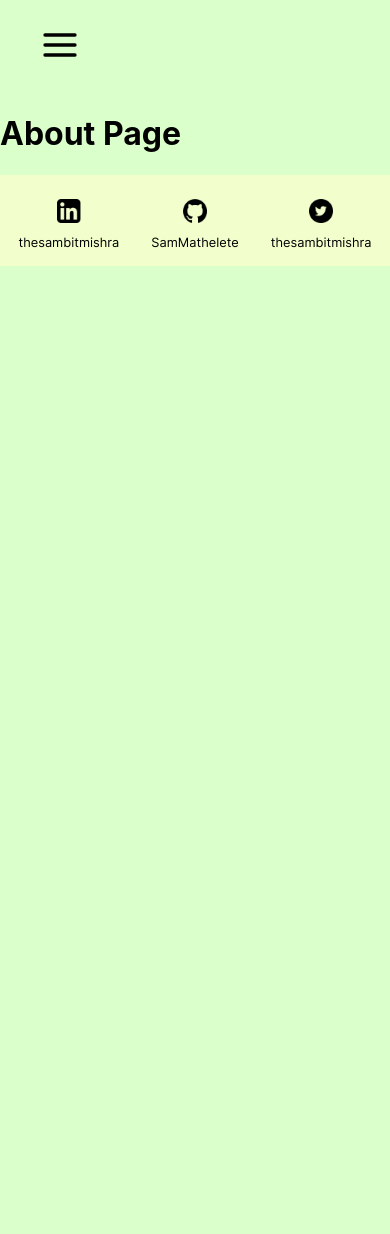
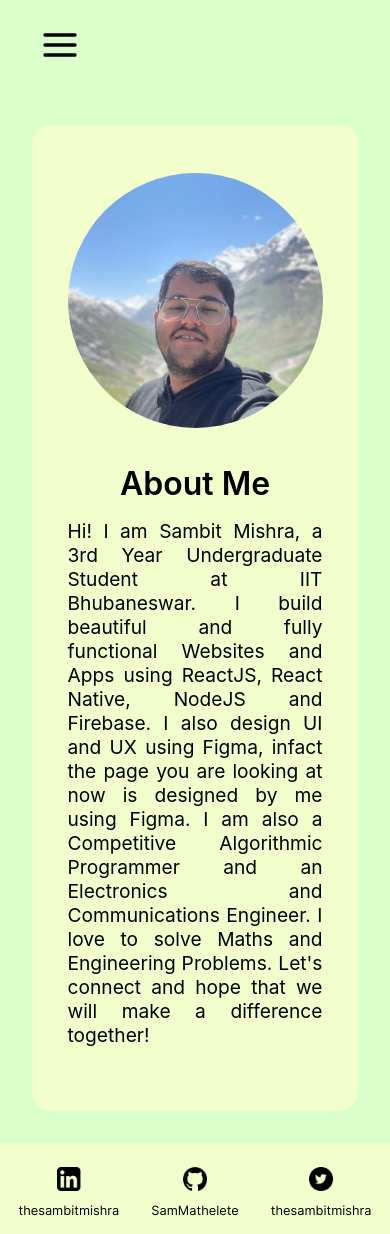
Before and after one commit to SamMathelete/sambitmishra, a Next.js app: page /about in a window 390 px wide. Before the commit the page ends 844 px from the top, so only its background shows below. Built offline with nearby package versions, Linux system fonts and the light colour scheme.

Commit message:
Added TextBox Component and Changed About Page

```diff
--- /dev/null
+++ b/components/UI/TextBox.module.css
@@ -0,0 +1,69 @@
+.box {
+    display: flex;
+    width: auto;
+    height: auto;
+    flex-direction: row-reverse;
+    flex-wrap: wrap;
+    align-items: center;
+    justify-content: space-between;
+    padding-left: 5%;
+    padding-right: 5%;
+    padding-top: 2rem;
+    padding-bottom: 2rem;
+    margin: 2rem;
+    border-radius: 20px;
+    background-color: #f2ffcd;
+}
+
+.title {
+    font-size: 3rem;
+    font-weight: 600;
+    margin-bottom: 1rem;
+}
+
+.desc {
+    font-size: 1.25rem;
+    font-weight: 400;
+    margin-bottom: 1rem;
+    text-align: justify;
+}
+
+.textBox {
+    flex-direction: column;
+    flex-wrap: wrap;
+    width: 55%;
+}
+
+.imgBox {
+    width: auto;
+    height: auto;
+    padding: 1rem;
+    align-items: center;
+    justify-content: center;
+}
+
+.img {
+    max-width: 100%;
+    height: auto;
+}
+
+@media (max-width: 768px) {
+    .box {
+        justify-content: center;
+        align-items: center;
+    }
+    .textBox {
+        margin: 1rem;
+        width: 100%;
+        align-items: center;
+        justify-content: center;
+    }
+    .title {
+        font-size: 2rem;
+        text-align: center;
+    }
+    .desc {
+        font-size: 1.2rem;
+        text-align: justify;
+    }
+}
--- /dev/null
+++ b/components/UI/TextBox.tsx
@@ -0,0 +1,34 @@
+import { FC } from "react";
+import styles from "./TextBox.module.css";
+import Image from "next/image";
+import SambitImage from "../../assets/sambit.jpg";
+
+interface Props {
+    title: string,
+    desc: string,
+    titleClassName?: string,
+    boxClassName?: string,
+    descClassName?: string,
+    textBoxClassName?: string,
+    imgBoxClassName?: string
+};
+
+const TextBox: FC<Props> = ({ title, desc, boxClassName, titleClassName, descClassName, textBoxClassName, imgBoxClassName }) => {
+    return(
+        <div className={boxClassName ? boxClassName : styles.box}>
+            <div className={imgBoxClassName ? imgBoxClassName : styles.imgBox}>
+                <Image src={SambitImage} alt="Me!" style={{
+                    height: "auto",
+                    maxWidth: "100%",
+                    borderRadius: "50%"
+                }} />
+            </div>
+            <div className={textBoxClassName ? textBoxClassName : styles.textBox}>
+                <div className={titleClassName ? titleClassName : styles.title}>{title}</div>
+                <div className={descClassName ? descClassName : styles.desc}>{desc}</div>
+            </div>
+        </div>
+    )
+};
+
+export default TextBox;
--- a/pages/about/index.tsx
+++ b/pages/about/index.tsx
@@ -1,7 +1,12 @@
+import TextBox from "../../components/UI/TextBox";
+
 const AboutPage = () => {
   return (
     <div>
-      <h1>About Page</h1>
+      <TextBox title="About Me" desc="
+          Hi! I am Sambit Mishra, a 3rd Year Undergraduate Student at IIT Bhubaneswar. I build beautiful and fully functional Websites and Apps using ReactJS, React Native, NodeJS and Firebase. I also design UI and UX using Figma, infact the page you are looking at now is designed by me using Figma.
+          I am also a Competitive Algorithmic Programmer and an Electronics and Communications Engineer. I love to solve Maths and Engineering Problems. Let's connect and hope that we will make a difference together!
+      " />
     </div>
   );
 };
```
Also changed, not shown: assets/sambit.jpg (added), 1 other file (tests, documents, lock files or other folders).
